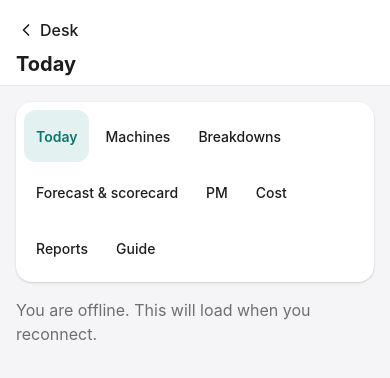
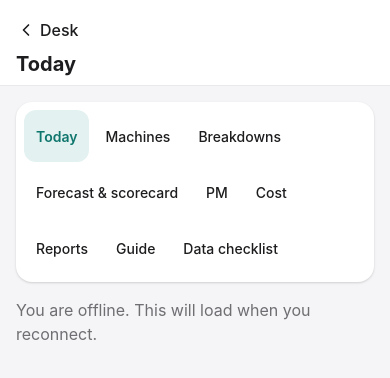
Before and after one commit to nimishshah1989/argus, a React (Vite) app in the folder apps/web/: page /analytics/today in a window 390 px wide. Shown: the top 378 px of the page. Built offline with nearby package versions, Linux system fonts and the light colour scheme.

Commit message:
feat(38.3): Data checklist at the foot of the analytics menu, wide and phone

```diff
--- a/apps/web/src/screens/analytics/Analytics.tsx
+++ b/apps/web/src/screens/analytics/Analytics.tsx
@@ -5,7 +5,8 @@ import { useWide } from '../../patterns/wide.js';
 import { SideNav } from '../../ui/side-nav.js';
 import { TopBar } from '../../ui/top-bar.js';
 import { useSystemTheme } from '../desk/Shell.js';
-import { ANALYTICS_GROUPS, groupFor, type AnalyticsGroup } from './groups.js';
+import { List } from '../../ui/icon.js';
+import { ANALYTICS_GROUPS, CHECKLIST_PATH, groupFor, type AnalyticsGroup } from './groups.js';
 import { Dashboard } from './Dashboard.js';
 import { DataChecklist } from './DataChecklist.js';
 import { GroupPage } from './GroupPage.js';
@@ -18,7 +19,7 @@ export function DataChecklistPage() {
   const today = groupFor('today');
   if (!today) return <Navigate to="/analytics/today" replace />;
   return (
-    <FaceShell group={today}>
+    <FaceShell group={today} current={CHECKLIST_PATH}>
       <DataChecklist />
     </FaceShell>
   );
@@ -42,17 +43,32 @@ export function AnalyticsFace() {
   );
 }
 
+/**
+ * The face's links: the eight locked groups, then Data checklist at the foot (the design lock's order).
+ * Pure data, so the wide menu and the phone menu cannot drift apart.
+ */
+function menuEntries() {
+  return [
+    ...ANALYTICS_GROUPS.map(({ id, labelKey, icon }) => ({
+      to: `/analytics/${id}`,
+      labelKey,
+      icon,
+    })),
+    { to: CHECKLIST_PATH, labelKey: 'analytics.screen.data-checklist', icon: List },
+  ];
+}
+
 function PhoneMenu({ current }: { current: string }) {
   const { t } = useTranslation();
   return (
     <nav aria-label={t('analytics.menu')} className="rounded-2xl bg-surface p-2 shadow-card">
       <ul className="flex flex-wrap gap-1">
-        {ANALYTICS_GROUPS.map(({ id, labelKey }) => (
-          <li key={id}>
+        {menuEntries().map(({ to, labelKey }) => (
+          <li key={to}>
             <Link
-              to={`/analytics/${id}`}
+              to={to}
               // eslint-disable-next-line i18next/no-literal-string -- ARIA value, not copy
-              aria-current={id === current ? 'page' : undefined}
+              aria-current={to === current ? 'page' : undefined}
               className="flex min-h-target items-center rounded-xl px-3 text-footnote font-medium text-neutral-900 aria-[current=page]:bg-accent-tint aria-[current=page]:font-semibold aria-[current=page]:text-accent-text"
             >
               {t(labelKey)}
@@ -65,18 +81,23 @@ function PhoneMenu({ current }: { current: string }) {
 }
 
 function menuItems(t: (key: string) => string) {
-  return ANALYTICS_GROUPS.map(({ id, labelKey, icon }) => ({
-    to: `/analytics/${id}`,
-    label: t(labelKey),
-    icon,
-  }));
+  return menuEntries().map(({ to, labelKey, icon }) => ({ to, label: t(labelKey), icon }));
 }
 
-function FaceShell({ group, children }: { group: AnalyticsGroup; children: ReactNode }) {
+function FaceShell({
+  group,
+  children,
+  current,
+}: {
+  group: AnalyticsGroup;
+  children: ReactNode;
+  /** The menu link to mark as this page: the group's route, or the checklist's own route. */
+  current?: string;
+}) {
   const { t } = useTranslation();
   const wide = useWide();
   useSystemTheme();
-  const here = `/analytics/${group.id}`;
+  const here = current ?? `/analytics/${group.id}`;
   if (wide)
     return (
       <div className="flex min-h-dvh bg-neutral-100 text-neutral-900">
@@ -95,7 +116,7 @@ function FaceShell({ group, children }: { group: AnalyticsGroup; children: React
     <div className="flex min-h-dvh flex-col bg-neutral-100 text-neutral-900">
       <TopBar title={t(group.labelKey)} back={{ to: DESK, label: t('nav.desk') }} />
       <main className="mx-auto flex w-full max-w-xl flex-1 flex-col gap-4 p-4">
-        <PhoneMenu current={group.id} />
+        <PhoneMenu current={here} />
         {children}
       </main>
     </div>
```
Also changed, not shown: 1 other file (tests, documents, lock files or other folders).
